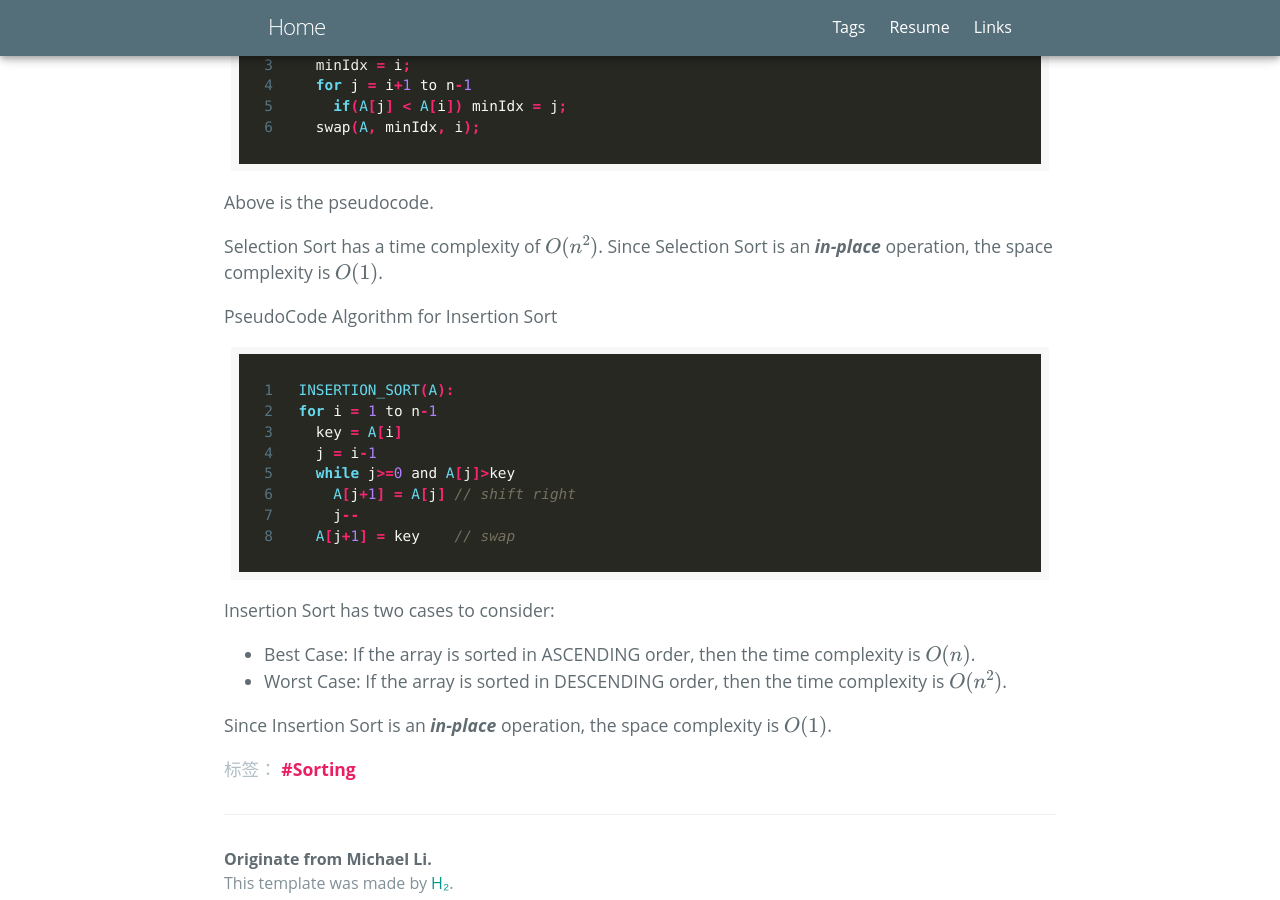
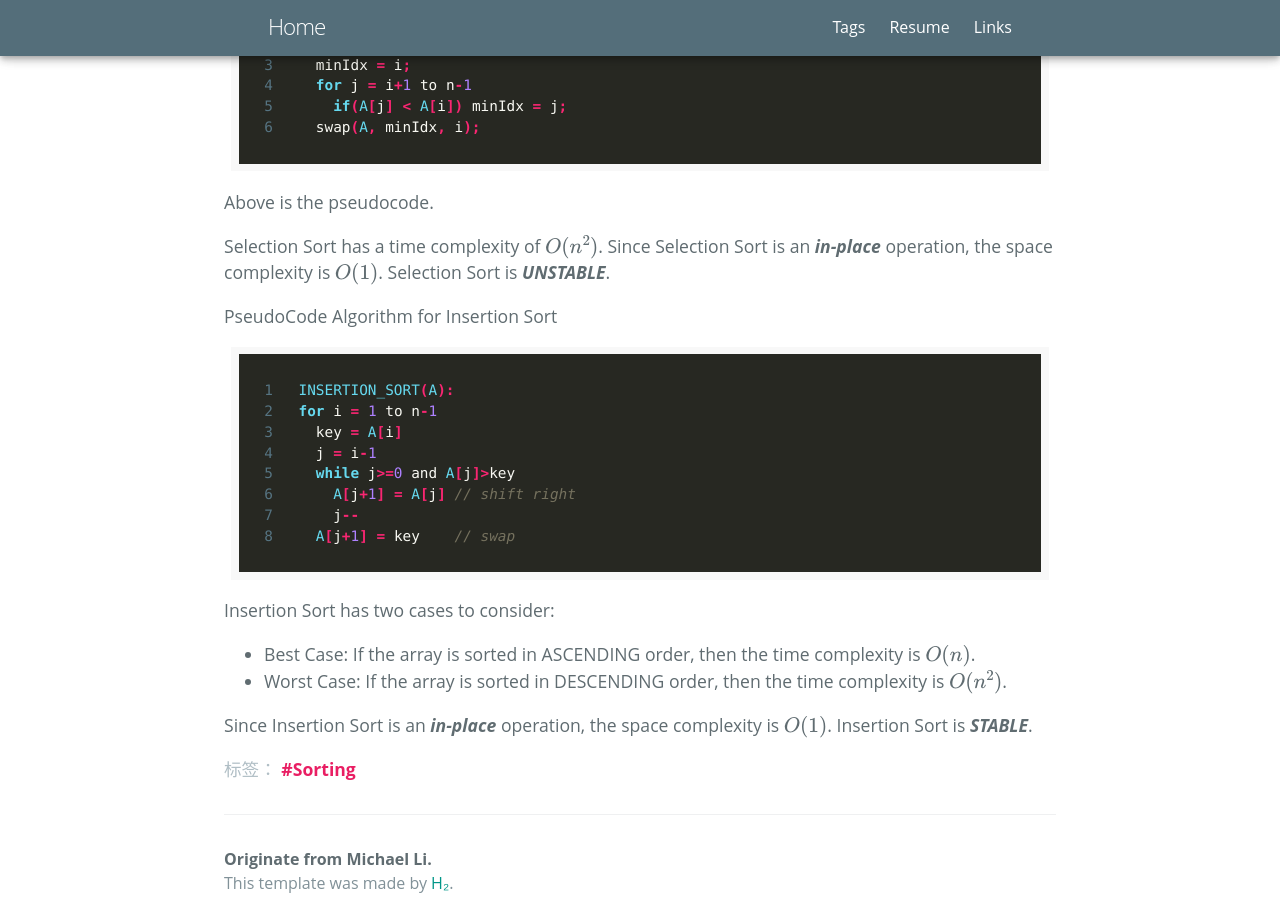
Before and after one commit to zl323/zl323.github.io, a Jekyll site: the page built from _posts/2020-05-12-Selection-Insertion-Sort.md, in a window 1280 px wide and 900 px high, scrolled down 482 px. Built offline with Jekyll 4.4.1, drawn with Linux system fonts in a browser that asks for light colours; some web fonts are replaced; formulas are drawn with MathJax 3.

Commit message:
edit selection insert sort

```diff
--- a/_posts/2020-05-12-Selection-Insertion-Sort.md
+++ b/_posts/2020-05-12-Selection-Insertion-Sort.md
@@ -18,7 +18,7 @@ for i = 0 to n-2
 {% endhighlight %}
 Above is the pseudocode.
 
-Selection Sort has a time complexity of $O(n^2)$. Since Selection Sort is an ***in-place*** operation, the space complexity is $O(1)$.
+Selection Sort has a time complexity of $O(n^2)$. Since Selection Sort is an ***in-place*** operation, the space complexity is $O(1)$. Selection Sort is ***UNSTABLE***.
 
 PseudoCode Algorithm for Insertion Sort
 {% highlight java linenos %}
@@ -36,4 +36,4 @@ Insertion Sort has two cases to consider:
 - Best Case: If the array is sorted in ASCENDING order, then the time complexity is $O(n)$.
 - Worst Case: If the array is sorted in DESCENDING order, then the time complexity is $O(n^2)$.
 
-Since Insertion Sort is an ***in-place*** operation, the space complexity is $O(1)$.
+Since Insertion Sort is an ***in-place*** operation, the space complexity is $O(1)$. Insertion Sort is ***STABLE***.
```
